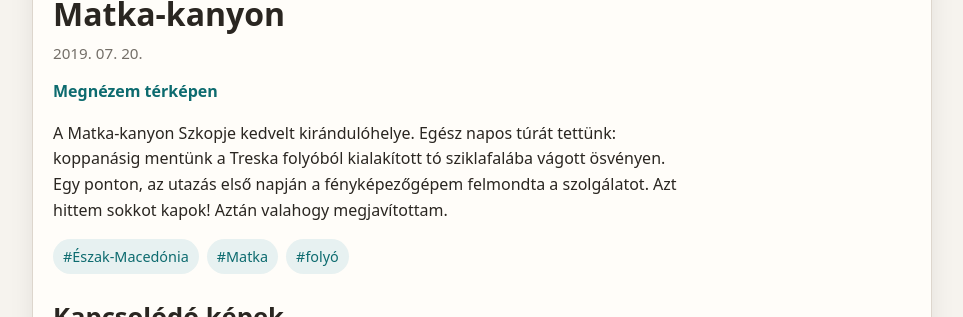
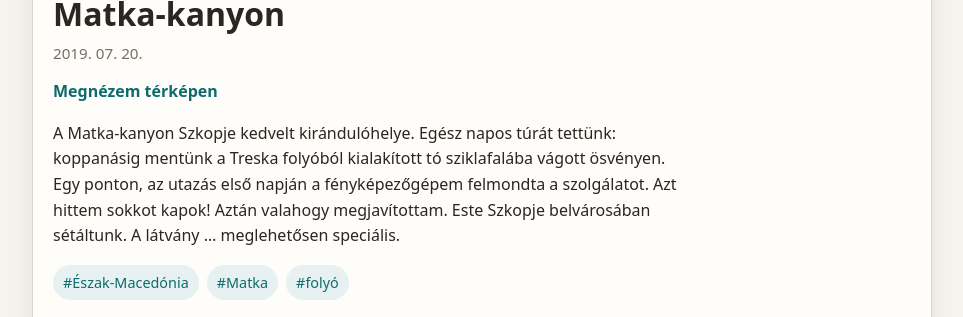
Before and after one commit to havassy/fotoblog, a Jekyll site: the page built from _posts/2019-07-20-matka_kanyon.md, in a window 1280 px wide and 900 px high, scrolled down 655 px, cut to the strip 138-455 px from the top of the window. Shown: the whole strip, without its empty margins (158-1121 px from the left). Built offline with Jekyll 4.4.1, drawn with Linux system fonts in a browser that asks for light colours.

Commit message:
Auto-create/update posts from images [skip ci]

```diff
--- a/_posts/2019-07-20-matka_kanyon.md
+++ b/_posts/2019-07-20-matka_kanyon.md
@@ -16,4 +16,4 @@ tags:
 description: "A Matka-kanyon Szkopje kedvelt kirándulóhelye."
 ---
 
-A Matka-kanyon Szkopje kedvelt kirándulóhelye. Egész napos túrát tettünk: koppanásig mentünk a Treska folyóból kialakított tó sziklafalába vágott ösvényen. Egy ponton, az utazás első napján a fényképezőgépem felmondta a szolgálatot. Azt hittem sokkot kapok! Aztán valahogy megjavítottam.
+A Matka-kanyon Szkopje kedvelt kirándulóhelye. Egész napos túrát tettünk: koppanásig mentünk a Treska folyóból kialakított tó sziklafalába vágott ösvényen. Egy ponton, az utazás első napján a fényképezőgépem felmondta a szolgálatot. Azt hittem sokkot kapok! Aztán valahogy megjavítottam. Este Szkopje belvárosában sétáltunk. A látvány ... meglehetősen speciális.
```
